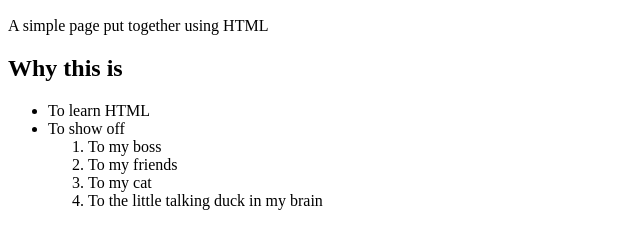
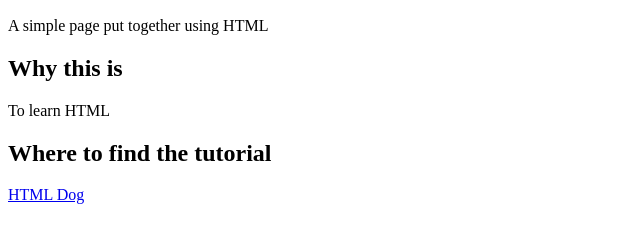
Before and after one commit to RikBuurman/Inf-HTML-pt1, a plain HTML site: page index.html in a window 1280 px wide. Shown: the part 110-358 px from the top of the page, without its empty margins (0-640 px from the left). Drawn offline with Linux system fonts and the light colour scheme.

Commit message:
V1.1 - link

```diff
--- a/index.html
+++ b/index.html
@@ -1,26 +1,23 @@
 <!DOCTYPE html>
+
 <html>
+
 <head>
     <title>My first web page</title>
 </head>
 
 <body>
+
     <h1>My first web page</h1>
 
     <h2>What this is</h2>
     <p>A simple page put together using HTML</p>
 
     <h2>Why this is</h2>
-    <ul>
-      <li>To learn HTML</li>
-      <li>
-        To show off
-        <ol>
-<li>To my boss</li>
-            <li>To my friends</li>
-            <li>To my cat</li>
-            <li>To the little talking duck in my brain</li>
-    </ol>
+    <p>To learn HTML</p>
+
+    <h2>Where to find the tutorial</h2>
+    <p><a href="http://www.htmldog.com">HTML Dog</a></p>
 
 </body>
 
```
Also changed, not shown: script.js (deleted).
